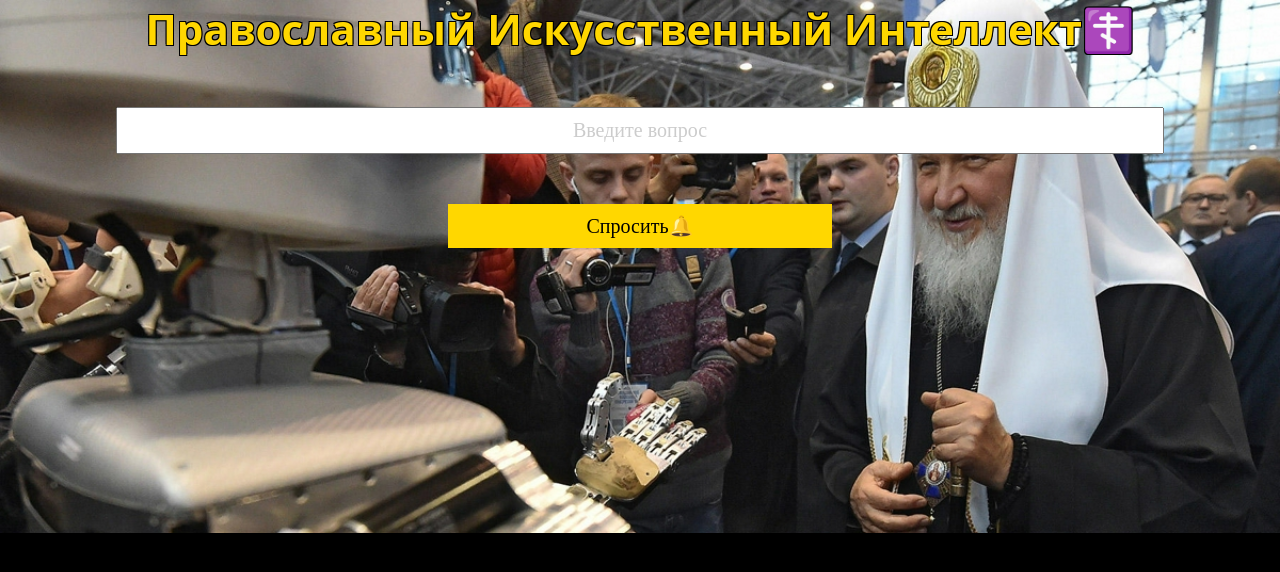
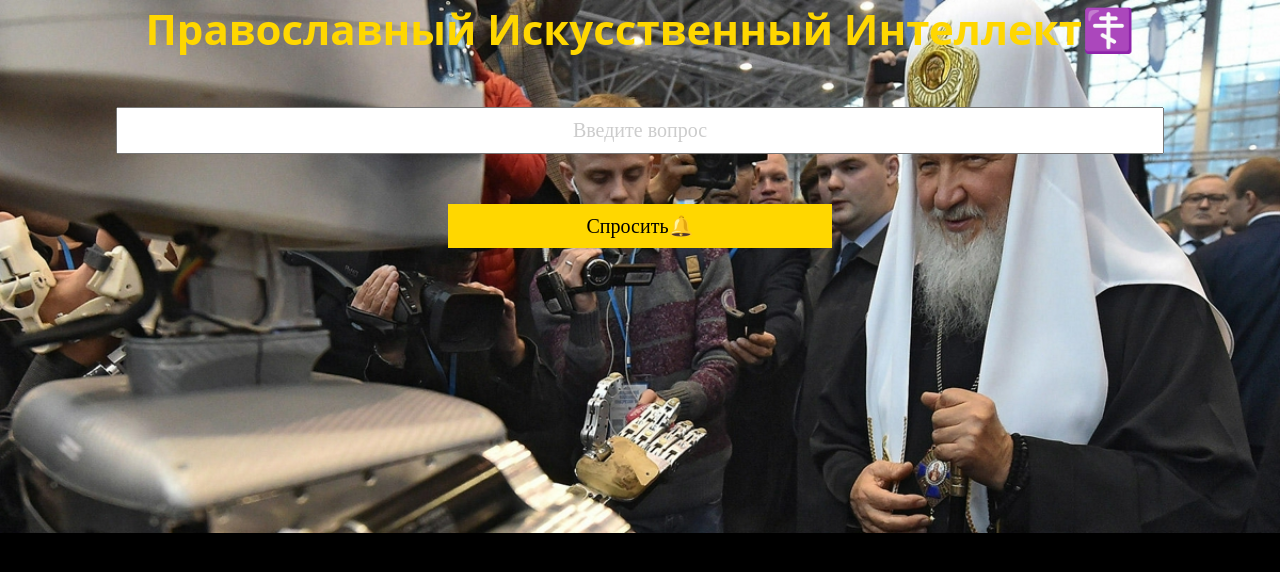
Before and after one commit to AxiomOf/orthodoxai, a plain HTML site: page index.html in a window 1280 px wide. Drawn offline with Linux system fonts and the light colour scheme.

Commit message:
Update index.html

```diff
--- a/index.html
+++ b/index.html
@@ -14,10 +14,6 @@
         background-color: #000000; /* Set the background color */
         margin: 0;
         font-family: Open Sans;
-        text-shadow: 1px 1px 0 #000,
-             -1px -1px 0 #000,
-             1px -1px 0 #000,
-             -1px 1px 0 #000;
       }
 
       h1 {
```
